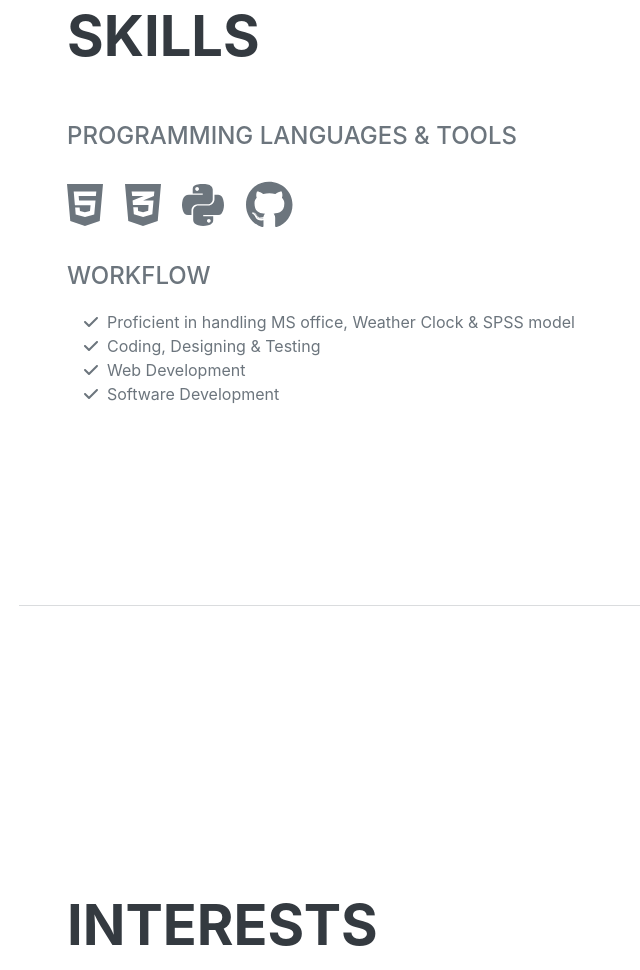
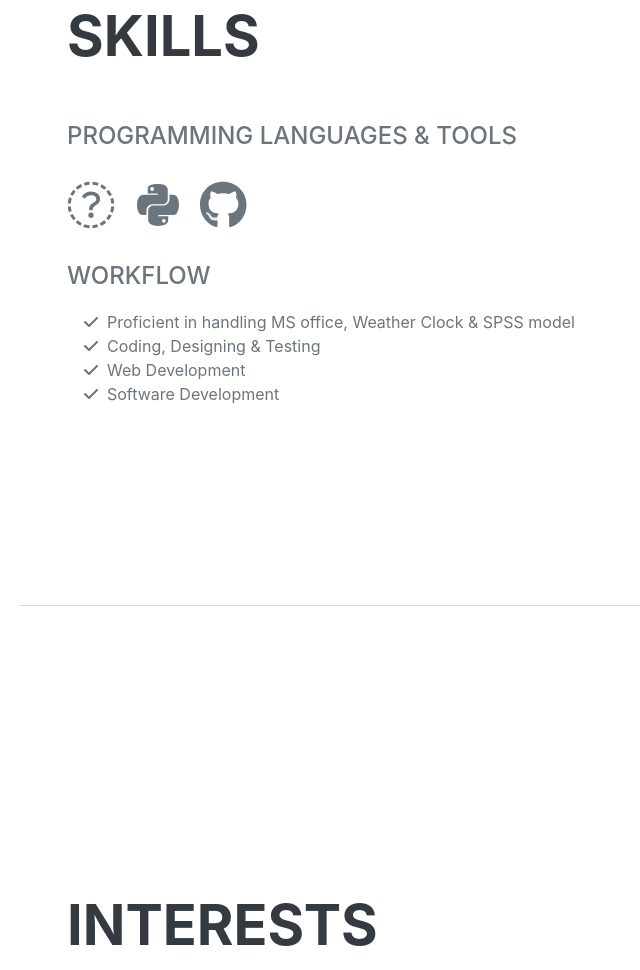
Before and after one commit to Shivam-gkms/Resume, a plain HTML site: page index.html in a window 1280 px wide. Shown: the part 3208-4178 px from the top of the page, without its empty margins (253-893 px from the left). Drawn offline with nearby package versions, Linux system fonts and the light colour scheme; a web font is replaced by a local one.

Commit message:
Update index.html

```diff
--- a/index.html
+++ b/index.html
@@ -169,8 +169,7 @@
                     <h2 class="mb-5">Skills</h2>
                     <div class="subheading mb-3">Programming Languages & Tools</div>
                     <ul class="list-inline dev-icons">
-                        <li class="list-inline-item"><i class="fab fa-html5"></i></li>
-                        <li class="list-inline-item"><i class="fab fa-css3-alt"></i></li>
+                        <li class="list-inline-item"><i class="fab fa-mysql"></i></li>
                         <li class="list-inline-item"><i class="fab fa-python"></i></li>
                         <li class="list-inline-item"><i class="fab fa-github"></i></li>
 
```
